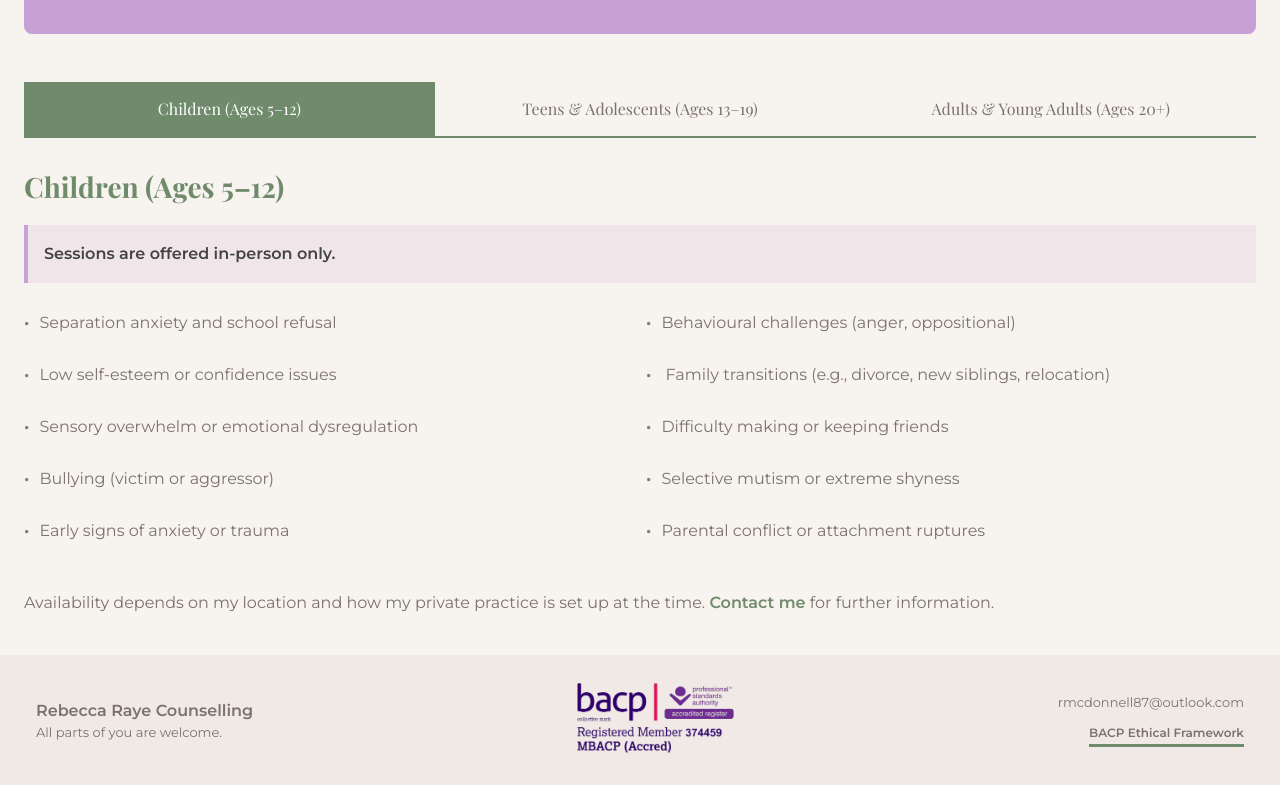
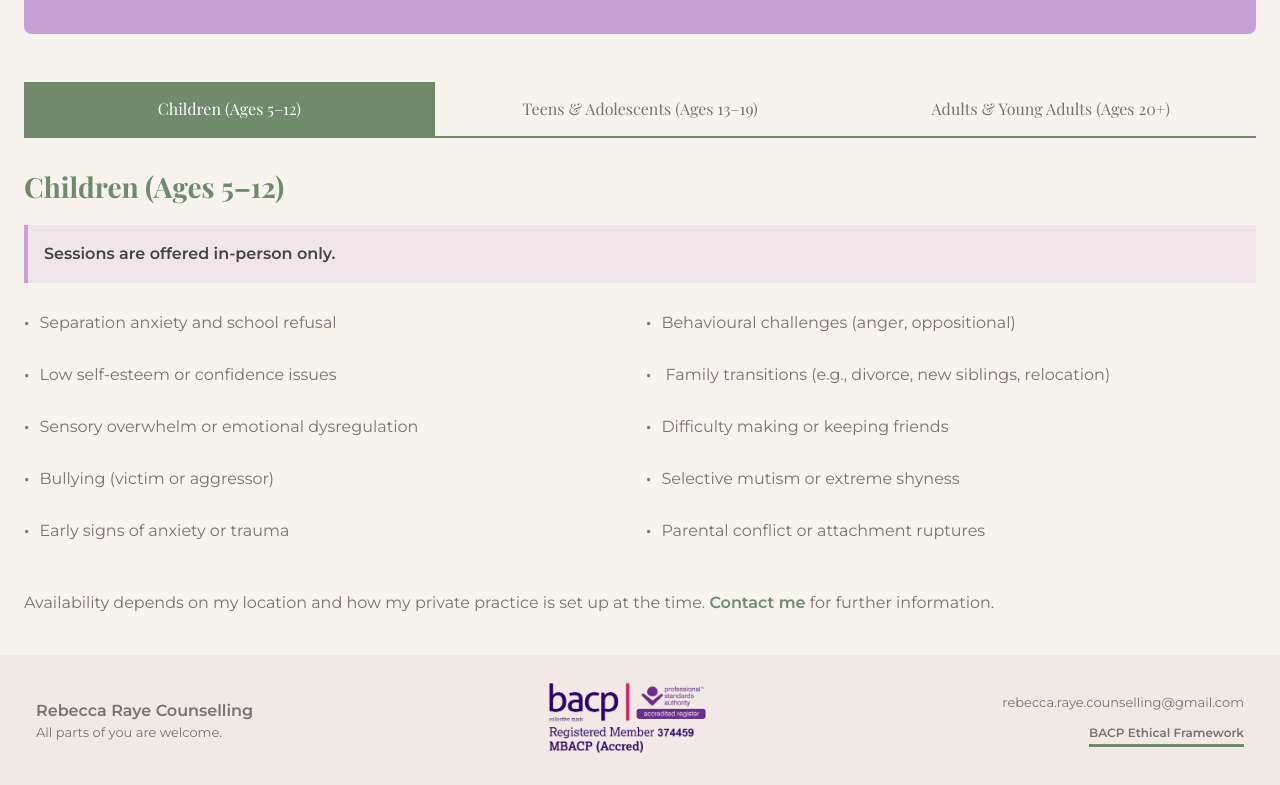
Before and after one commit to joseph-johnson27001/Rebecca-s-Counselling-Site, a Vue app: page / in a window 1280 px wide. Shown: the part 2576-3361 px from the top of the page. Built offline with nearby package versions, Linux system fonts and the light colour scheme.

Commit message:
Updated email

```diff
--- a/src/components/Footer.vue
+++ b/src/components/Footer.vue
@@ -16,7 +16,7 @@
         </a>
       </div>
       <div class="footer-right">
-        <div class="footer-email">rmcdonnell87@outlook.com</div>
+        <div class="footer-email">rebecca.raye.counselling@gmail.com</div>
         <a
           href="https://www.bacp.co.uk/media/3103/bacp-ethical-framework-for-the-counselling-professions-2018.pdf"
           target="_blank"
--- a/src/views/ClinicalSupervision.vue
+++ b/src/views/ClinicalSupervision.vue
@@ -36,7 +36,7 @@
             supervision needs.
           </p>
           <a
-            href="mailto:rmcdonnell87@outlook.com"
+            href="mailto:rebecca.raye.counselling@gmail.com"
             class="contact-link fade-in-up"
             style="animation-delay: 0.9s"
             >Get in touch</a
--- a/src/views/Contact.vue
+++ b/src/views/Contact.vue
@@ -28,8 +28,8 @@
           </p>
           <p class="fade-in-up" style="animation-delay: 0.6s">
             Email me at
-            <a href="mailto:rmcdonnell87@outlook.com" class="hero-email"
-              >rmcdonnell87@outlook.com</a
+            <a href="mailto:rebecca.raye.counselling@gmail.com" class="hero-email"
+              >rebecca.raye.counselling@gmail.com</a
             >
             and I'll typically respond within 48 hours.
           </p>
```
